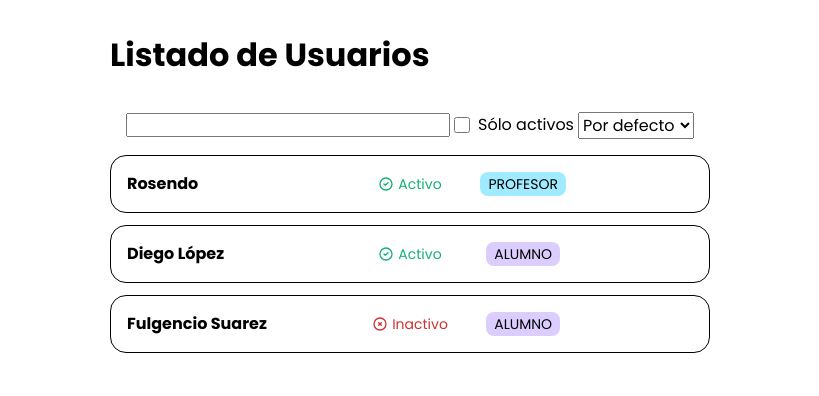
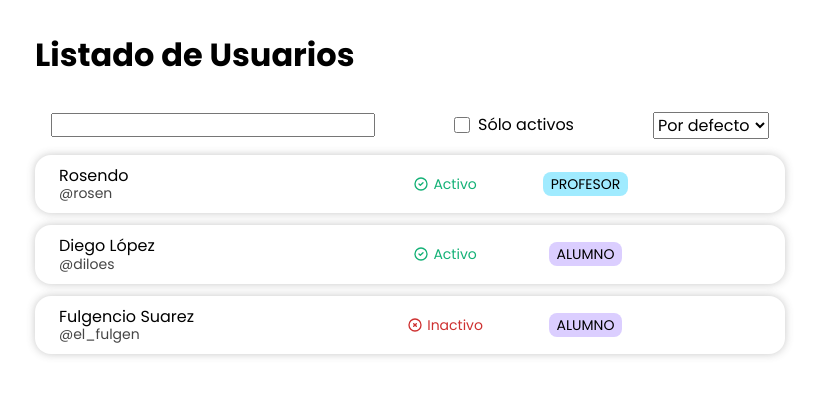
Before and after one commit to diloes/react-users-list, a React (Vite) app: page / in a window 1280 px wide. Shown: the top 396 px of the page, without its empty margins (230-1049 px from the left). Built offline with nearby package versions, Linux system fonts and the light colour scheme.

Commit message:
UserRow styled

```diff
--- a/src/App.jsx
+++ b/src/App.jsx
@@ -2,19 +2,19 @@ import UsersList from './components/UsersList'
 
 const USERS = [
 	{
-		username: 0,
+		username: 'rosen',
 		name: 'Rosendo',
 		active: true,
 		role: 'teacher'
 	},
 	{
-		username: 1,
+		username: 'diloes',
 		name: 'Diego López',
 		active: true,
 		role: 'student'
 	},
 	{
-		username: 2,
+		username: 'el_fulgen',
 		name: 'Fulgencio Suarez',
 		active: false,
 		role: 'student'
--- /dev/null
+++ b/src/components/UserDisplay.jsx
@@ -0,0 +1,10 @@
+import style from './UserDisplay.module.css'
+
+const UserDisplay = ({ name, username }) => (
+	<div className={style.wrapper}>
+		<span>{name}</span>
+		<span className={style.username}>@{username}</span>
+	</div>
+)
+
+export default UserDisplay
--- /dev/null
+++ b/src/components/UserDisplay.module.css
@@ -0,0 +1,9 @@
+.wrapper {
+	display: flex;
+	flex-direction: column;
+}
+
+.username {
+	font-size: var(--text-sm);
+	color: var(--color-gray);
+}
--- a/src/components/UserRow.jsx
+++ b/src/components/UserRow.jsx
@@ -1,12 +1,13 @@
+import UserDisplay from './UserDisplay'
 import UserRole from './UserRole'
 import style from './UserRow.module.css'
 import UserStatus from './UserStatus'
 
 const UserRow = ({ username, name, active, role = 'Profesor', ...restProps }) => {
 	return (
-		<div className={style.user} {...restProps}>
+		<div className={style.wrapper} {...restProps}>
 			<div className={style.name}>
-				<span>{name}</span>
+				<UserDisplay name={name} username={username} />
 			</div>
 			<div className={style.status}>
 				<UserStatus active={active} />
--- a/src/components/UserRow.module.css
+++ b/src/components/UserRow.module.css
@@ -1,26 +1,31 @@
-.user {
+.wrapper {
 	display: flex;
 	align-items: center;
-	justify-content: space-between;
 
-	border: 1px solid black;
-	border-radius: 1rem;
-	padding: 1rem;
+	box-shadow: var(--shadow-sm);
+	border-radius: var(--radius-md);
+	padding: 0.75rem 1.5rem;
 	margin-bottom: 0.75rem;
 	background-color: white;
-}
-
-.name {
-	width: 40%;
-	font-weight: bold;
 }
 
 .status,
 .role,
 .action {
-	width: 20%;
-
 	display: flex;
 	justify-content: center;
 	align-items: center;
 }
+
+.name {
+	width: 45%;
+}
+
+.status,
+.role {
+	width: 20%;
+}
+
+.action {
+	width: 15%;
+}
--- a/src/components/UsersList.module.css
+++ b/src/components/UsersList.module.css
@@ -1,6 +1,6 @@
 .list {
 	width: 100%;
-	max-width: 600px;
+	max-width: 750px;
 	margin: auto;
 	padding: 1rem;
 }
```
